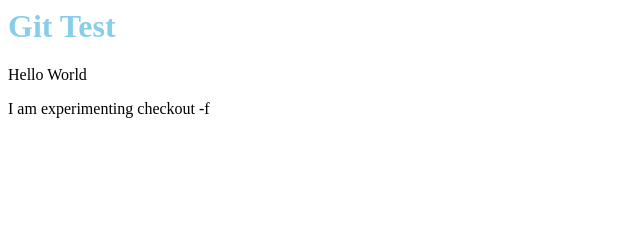
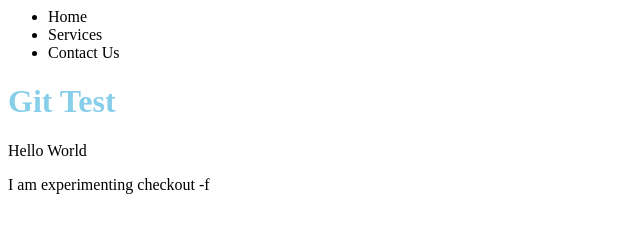
Before and after one commit to Busani-396/test, a plain HTML site: page index.html in a window 1280 px wide. Shown: the whole page, without its empty margins (0-640 px from the left). Drawn offline with Linux system fonts and the light colour scheme.

```diff
--- a/index.html
+++ b/index.html
@@ -4,11 +4,17 @@
         <link href="main.css" rel="stylesheet" />
     </head>
     <body>
+        <ul>
+            <li>Home</li>
+            <li>Services</li>
+            <li>Contact Us</li>
+        </ul>
         <h1>Git Test</h1>
         <p>Hello World</p>
         <p>I am experimenting checkout -f</p>
         <script>
-            alert("Hello script")
+            alert("Hello script");
+            promt('Enter name please');
         </script>
     </body>
 </html>
```
